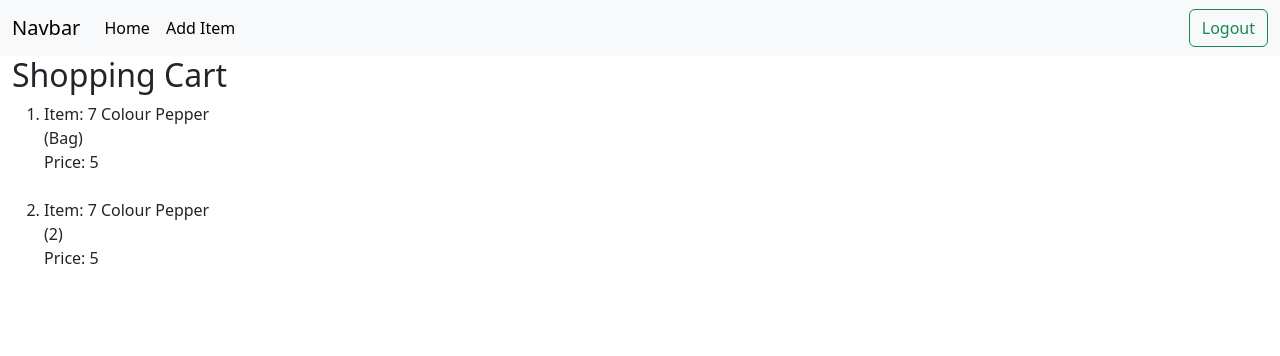
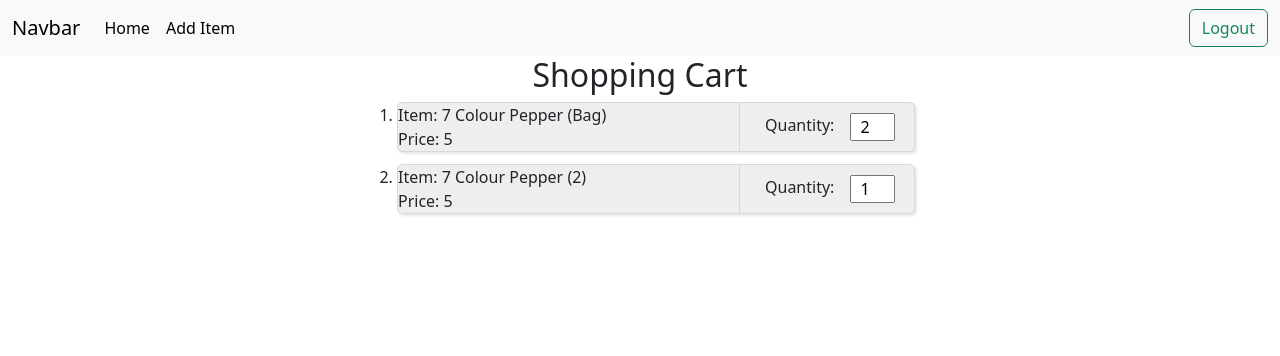
Before and after one commit to samuelsongg/INF2003_Project, a Flask app: page /cart in a window 1280 px wide. Shown: the top 356 px of the page. Run offline with Flask 3, Linux system fonts and the light colour scheme; a user stored in the database is signed in; data comes from the database, SQL or seed files in the repository; both versions use the stored data as it was after the commit; some libraries are stand-ins or nearby versions.

Commit message:
Update cart

```diff
--- a/app.py
+++ b/app.py
@@ -135,10 +135,16 @@ def cart():
 
             try:
                 conn = get_db_connection()
-                conn.execute('INSERT INTO shopping_cart (user_id, product_id, product_name, product_price, product_quantity) VALUES (?, ?, ?, ?, ?)',
-                            (user_id, product_id, product_name, product_price, 1))
-                conn.commit()
-                conn.close()
+                product = conn.execute('SELECT * FROM shopping_cart WHERE user_id = ? AND product_id = ?', (user_id, product_id)).fetchone()
+                if product is not None:
+                    conn.execute('UPDATE shopping_cart SET product_quantity = product_quantity + 1 WHERE user_id = ? AND product_id = ?', (user_id, product_id))
+                    conn.commit()
+                    conn.close()
+                else:
+                    conn.execute('INSERT INTO shopping_cart (user_id, product_id, product_name, product_price, product_quantity) VALUES (?, ?, ?, ?, ?)',
+                                (user_id, product_id, product_name, product_price, 1))
+                    conn.commit()
+                    conn.close()
 
                 return redirect('/')
 
--- a/static/css/main.css
+++ b/static/css/main.css
@@ -139,3 +139,63 @@ td {
     margin-top: 8px;
     justify-content: right;
 }
+
+.main-cart-container {
+    display: flex;
+    flex-direction: column;
+    align-items: center;
+}
+
+.shopping-cart-list {
+    display: flex;
+    flex-direction: column;
+    width: 550px;
+}
+
+.product-box-flex {
+    display: flex;
+    flex-direction: row;
+    margin-bottom: 12px;
+    border: solid;
+    border-width: 1px;
+    border-radius: 5px;
+    border-color: rgb(216, 216, 216);
+    background-color: rgb(238, 238, 238);
+    box-shadow: 2px 2px 3px rgba(0, 0, 0, 0.1);
+}
+
+.product-box-description {
+    flex: 1;
+}
+
+.product-box-quantity {
+    display: flex;
+    width: 175px;
+    align-items: center;
+    border-left: solid;
+    border-width: 1px;
+    border-color: rgb(216, 216, 216);
+    padding-left: 10px;
+}
+
+.product-quantity {
+    display: flex;
+    flex-direction: row;
+}
+
+.quantity-attribute-name {
+    width: 100px;
+    padding-left: 15px;
+}
+
+.quantity-dynamic {
+    display: flex;
+    justify-content: right;
+    align-items: right;
+    text-align: right;
+}
+
+.quantity {
+    width: 45px;
+    text-align: center;
+}
--- a/templates/cart.html
+++ b/templates/cart.html
@@ -6,23 +6,36 @@
 
 {% block body %}
 
-<main class="container-fluid">
+<main class="container-fluid main-cart-container">
   <h2>Shopping Cart</h2>
-  <ol>
+  <div class="shopping-cart-list">
+    <ol>
       {% for item in shopping_cart %}
       <li>
-        <div class="row col-md-2" id="item_name">
-          <div>
-            Item: {{ item.product_name }}
+        <div class="product-box-flex">
+          <div class="product-box-description">
+            <div class="product-name" id="item_name">
+              Item: {{ item.product_name }}
+            </div>
+            <div class="product-price" id="product_price">
+              Price: {{ item.product_price }}
+            </div>
           </div>
-          <div id="product_price">
-            Price: {{ item.product_price }}
+          <div class="product-box-quantity">
+            <div class="product-quantity">
+              <div class="quantity-attribute-name">
+                Quantity:
+              </div>
+              <div class="quantity-dynamic">
+                <input class="quantity" type="number" name="quantity" id="quantity" min="1" max="99" value="{{ item.product_quantity }}">
+              </div>
+            </div>
           </div>
         </div>
-        <br>
       </li>
       {% endfor %}
   </ol>
+  </div>
 </main>
 
 
```
Also changed, not shown: sql_database.db.
